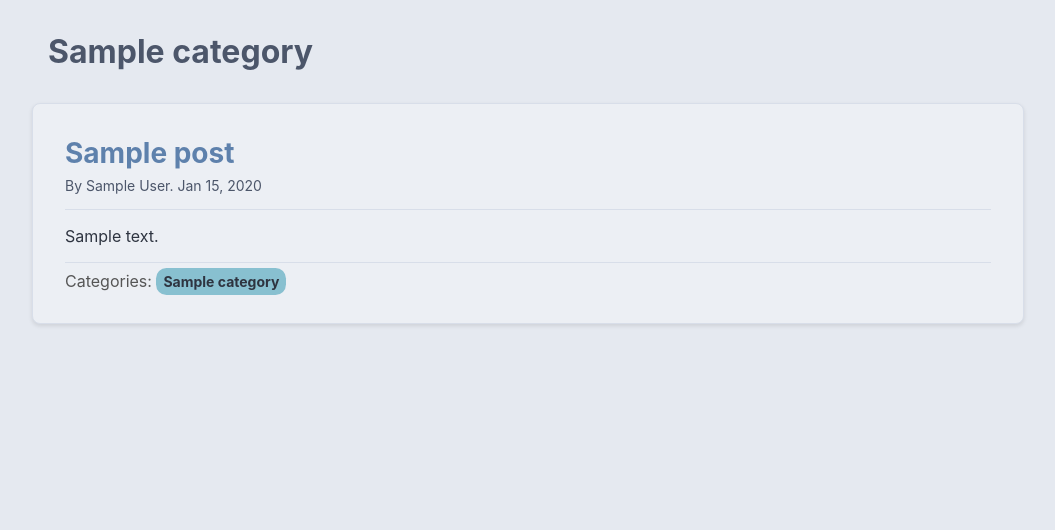
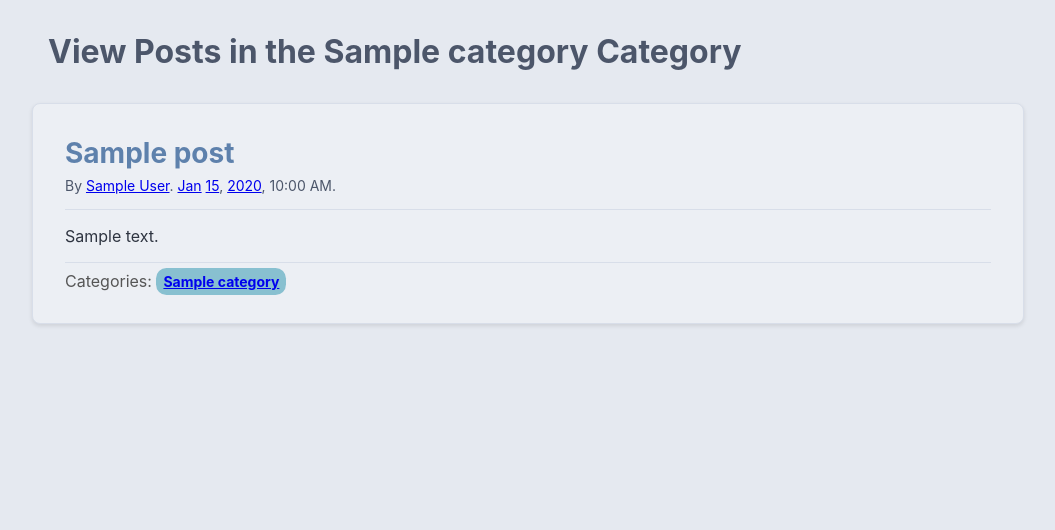
Before and after one commit to stuartmaxwell/djpress, a Django app: a page that uses djpress/templates/djpress/index.html in a window 1280 px wide. Shown: the part 61-591 px from the top of the page, without its empty margins (112-1167 px from the left). Run offline with Django 4.2, Linux system fonts and the light colour scheme; tables that the repository leaves empty hold one stand-in row (values such as "Sample post").

Commit message:
New and refactored template tags

```diff
--- a/djpress/templates/djpress/index.html
+++ b/djpress/templates/djpress/index.html
@@ -17,54 +17,30 @@
 
     <main>
 
-      {% comment %}If we get a single post, then show the full content.{% endcomment %}
-      {% if post %}
+      {% have_posts as posts %}
+      {% for post in posts %}
+
+        {% category_name "h1" pre_text="View Posts in the " post_text=" Category" %}
+        {% author_name "h1" pre_text="View Posts by " %}
 
         <article>
           <header>
-            <h1>{% post_title %}</h1>
-            <p>By {% post_author %}. {% post_date %}</p>
+            <h1>{% post_title_link %}</h1>
+            <p>By {% post_author_link %}. {% post_date_link %}</p>
           </header>
           <section>
             {% post_content %}
           </section>
           <footer>
-            <p>Categories: {% post_categories "span" "badge" %}</p>
+            <p>Categories: {% post_categories_link "span" "badge" %}</p>
           </footer>
         </article>
 
-      {% comment %}If we get multiple posts, then show the truncated content.{% endcomment %}
-      {% elif posts %}
-
-        {% comment %}If we get posts for a category, then we can show the category header.{% endcomment %}
-        {% if category %}
-
-          <h1>{% category_name %}</h1>
-
-        {% endif %}
-
-        {% for post in posts %}
-
-          <article>
-            <header>
-              <h1>{% post_title_link %}</h1>
-              <p>By {% post_author %}. {% post_date %}</p>
-            </header>
-            <section>
-              {% post_content %}
-            </section>
-            <footer>
-              <p>Categories: {% post_categories "span" link_class="badge" %}</p>
-            </footer>
-          </article>
-
-        {% endfor %}
-
-      {% else %}
+      {% empty %}
 
         <p>No posts available.</p>
 
-      {% endif %}
+      {% endfor %}
 
     </main>
 
--- a/djpress/templatetags/djpress_tags.py
+++ b/djpress/templatetags/djpress_tags.py
@@ -1,6 +1,7 @@
 """Template tags for djpress."""
 
 from django import template
+from django.contrib.auth.models import User
 from django.db import models
 from django.template import Context
 from django.urls import reverse
@@ -82,6 +83,27 @@ def blog_categories(
 
 
 @register.simple_tag(takes_context=True)
+def have_posts(context: Context) -> list[Post | None]:
+    """Return the posts in the context.
+
+    Args:
+        context: The context.
+
+    Returns:
+        list[Post]: The posts in the context.
+    """
+    post: Post | None = context.get("_post")
+    posts: models.QuerySet[Post] | None = context.get("_posts")
+
+    if post:
+        return [post]
+    if posts:
+        return list(posts)
+
+    return []
+
+
+@register.simple_tag(takes_context=True)
 def post_title(context: Context) -> str:
     """Return the title of a post.
 
@@ -112,6 +134,10 @@ def post_title_link(context: Context, link_class: str = "") -> str:
     post: Post | None = context.get("post")
     if not post:
         return ""
+
+    _post: Post | None = context.get("_post")
+    if _post:
+        return post_title(context)
 
     post_url = reverse("djpress:post_detail", args=[post.permalink])
 
@@ -294,16 +320,16 @@ def post_content(
     """
     content: str = ""
 
-    # Check if there's a post or posts in the context.
+    # Check if there's a post or _posts in the context.
     post: Post | None = context.get("post")
-    posts: models.QuerySet[Post] | None = context.get("posts")
+    _posts: models.QuerySet[Post] | None = context.get("_posts")
 
     # If there's no post, then we return an empty string.
     if not post:
         return content
 
-    # If there are posts, then we return the truncated content of the post.
-    if posts:
+    # If there are _posts, then we return the truncated content of the post.
+    if _posts:
         content = mark_safe(post.truncated_content_markdown)
         if post.is_truncated:
             content += post_read_more_link(post, read_more_link_class, read_more_text)
@@ -314,30 +340,109 @@ def post_content(
 
 
 @register.simple_tag(takes_context=True)
-def category_name(context: Context) -> str:
+def category_name(
+    context: Context,
+    outer: str = "",
+    outer_class: str = "",
+    pre_text: str = "",
+    post_text: str = "",
+) -> str:
     """Return the name of a category.
+
+    Expects there to be an `category` in the context set to a Category object. If
+    there's no category in the context or category is not a Category object, then retun
+    an empty string.
+
 
     Args:
         context: The context.
+        outer: The outer HTML tag for the category.
+        outer_class: The CSS class(es) for the outer tag.
+        pre_text: The text to prepend to the category name.
+        post_text: The text to append to the category name.
 
     Returns:
-        str: The name of the category.
+        str: The name of the category formatted with the outer tag and class if
+        provided.
     """
     category: Category | None = context.get("category")
-    if not category:
+
+    if not category or not isinstance(category, Category):
         return ""
 
-    return category.name
+    allowed_outer_tags = ["h1", "h2", "h3", "h4", "h5", "h6", "p", "div", "span"]
+    outer_class = f' class="{outer_class}"' if outer_class else ""
+
+    output = category.name
+
+    if pre_text:
+        output = f"{pre_text}{output}"
+
+    if post_text:
+        output = f"{output}{post_text}"
+
+    if outer in allowed_outer_tags:
+        return mark_safe(f"<{outer}{outer_class}>{output}</{outer}>")
+
+    return output
 
 
 @register.simple_tag(takes_context=True)
-def post_categories(
+def author_name(
+    context: Context,
+    outer: str = "",
+    outer_class: str = "",
+    pre_text: str = "",
+    post_text: str = "",
+) -> str:
+    """Return the name of a author.
+
+    Expects there to be an `author` in the context set to a user object. If there's no
+    author in the context or author is not a User object, then retun an empty string.
+
+    Args:
+        context: The context.
+        outer: The outer HTML tag for the author.
+        outer_class: The CSS class(es) for the outer tag.
+        pre_text: The text to prepend to the author name.
+        post_text: The text to append to the author name.
+
+    Returns:
+        str: The name of the author formatted with the outer tag and class if
+        provided.
+    """
+    author: User | None = context.get("author")
+
+    if not author or not isinstance(author, User):
+        return ""
+
+    allowed_outer_tags = ["h1", "h2", "h3", "h4", "h5", "h6", "p", "div", "span"]
+    outer_class = f' class="{outer_class}"' if outer_class else ""
+
+    output = get_author_display_name(author)
+
+    if pre_text:
+        output = f"{pre_text}{output}"
+
+    if post_text:
+        output = f"{output}{post_text}"
+
+    if outer in allowed_outer_tags:
+        return mark_safe(f"<{outer}{outer_class}>{output}</{outer}>")
+
+    return output
+
+
+@register.simple_tag(takes_context=True)
+def post_categories_link(
     context: Context,
     outer: str = "ul",
     outer_class: str = "",
     link_class: str = "",
 ) -> str:
     """Return the categories of a post.
+
+    Each category is a link to the category page.
 
     Args:
         context: The context.
--- a/djpress/views.py
+++ b/djpress/views.py
@@ -21,7 +21,7 @@ def index(
     return render(
         request,
         "djpress/index.html",
-        {"posts": posts},
+        {"_posts": posts},
     )
 
 
@@ -68,7 +68,7 @@ def archives_posts(
     return render(
         request,
         "djpress/index.html",
-        {"posts": posts},
+        {"_posts": posts},
     )
 
 
@@ -132,7 +132,7 @@ def post_detail(request: HttpRequest, path: str) -> HttpResponse:
     return render(
         request,
         "djpress/index.html",
-        {"post": post},
+        {"_post": post},
     )
 
 
@@ -149,7 +149,7 @@ def category_posts(request: HttpRequest, slug: str) -> HttpResponse:
     return render(
         request,
         "djpress/index.html",
-        {"posts": posts, "category": category},
+        {"_posts": posts, "category": category},
     )
 
 
@@ -166,5 +166,5 @@ def author_posts(request: HttpRequest, author: str) -> HttpResponse:
     return render(
         request,
         "djpress/index.html",
-        {"posts": posts, "author": user},
+        {"_posts": posts, "author": user},
     )
```
Also changed, not shown: tests/test_templatetags_djpress_tags.py (+95 -15 lines), tests/test_views.py (+1 -1 lines).
